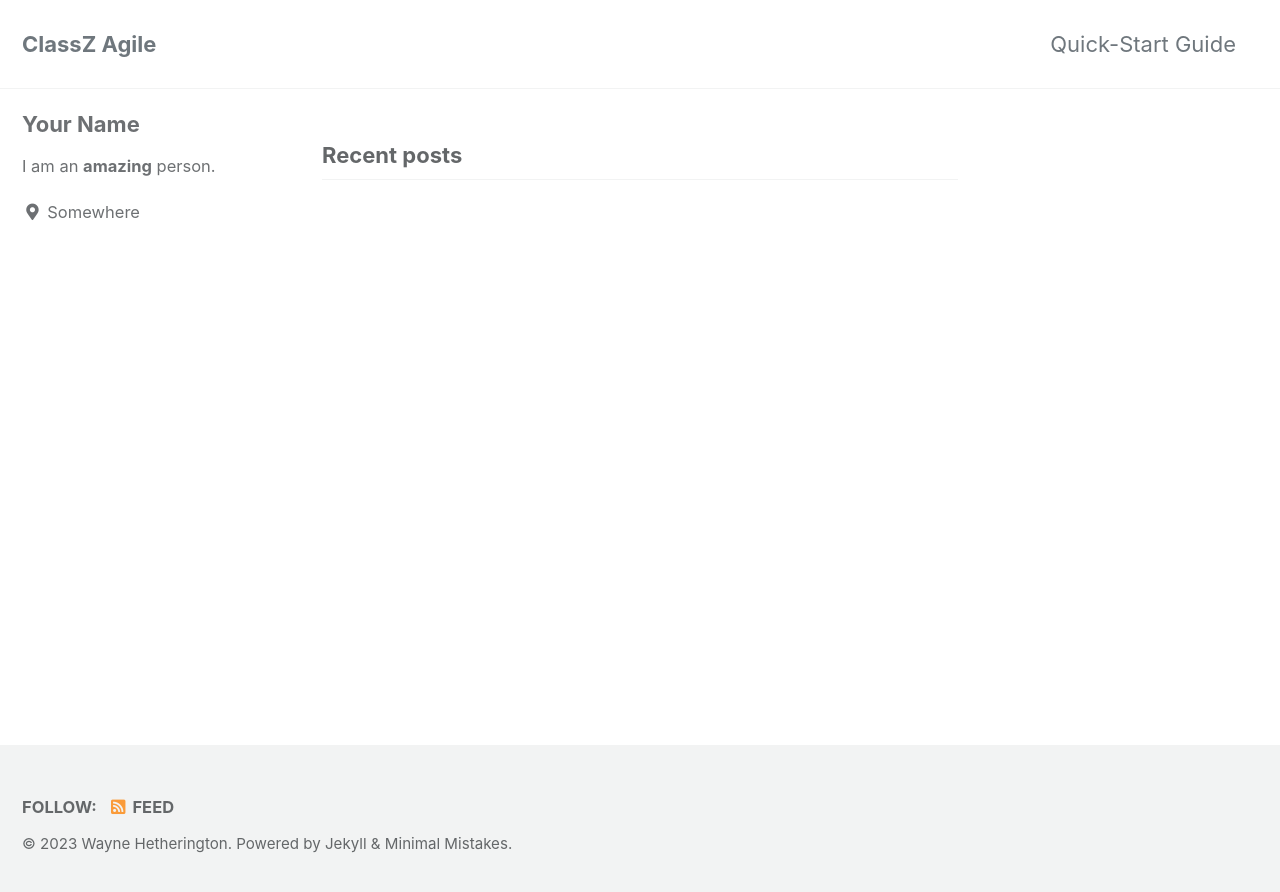
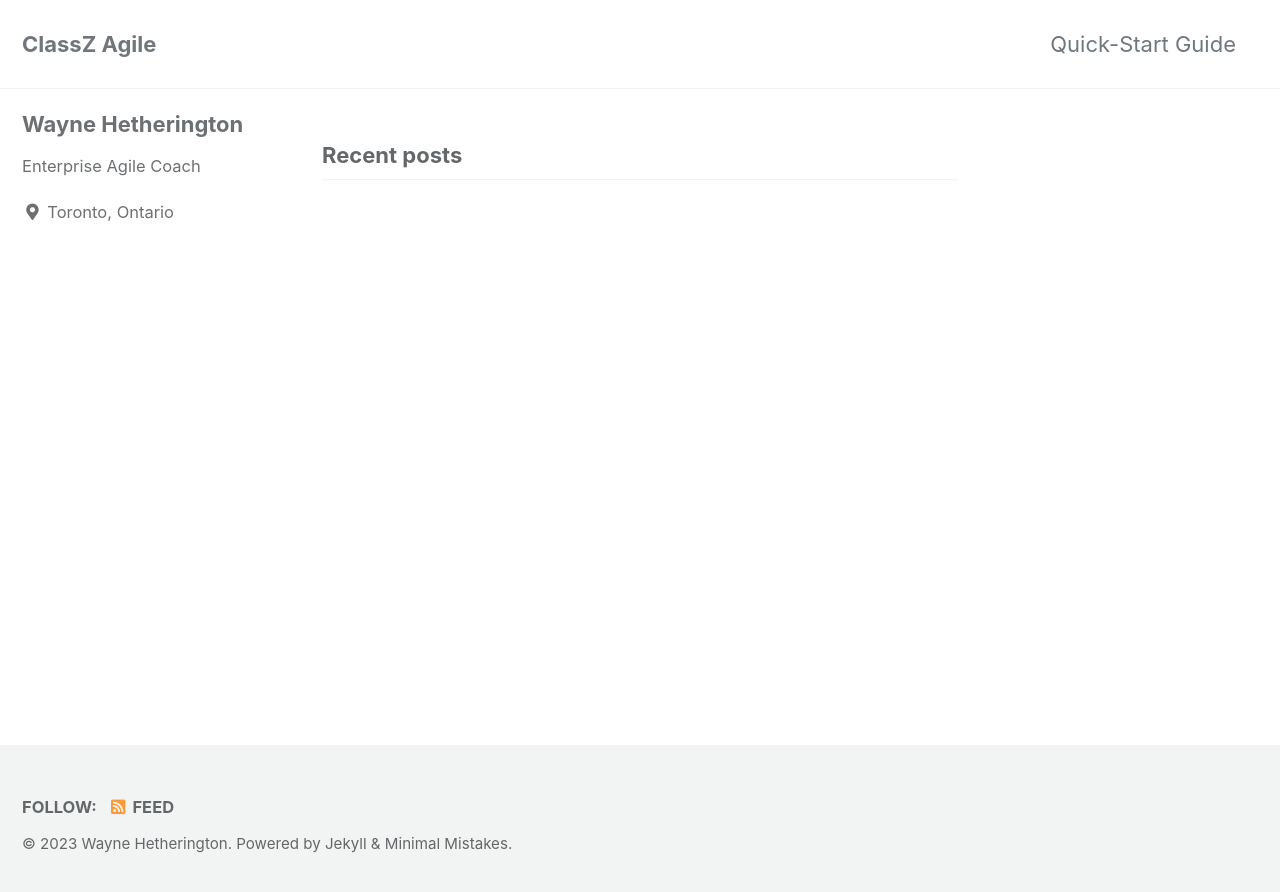
Before and after one commit to waynehet/classz.github.io, a Jekyll site: the page built from index.html, in a window 1280 px wide. Shown: the top 892 px of the page. Built offline with Jekyll 4.4.1, drawn with Linux system fonts in a browser that asks for light colours; cached includes are drawn as plain includes; the list of posts is cut into pages by our own code.

Commit message:
Update name and title

```diff
--- a/_config.yml
+++ b/_config.yml
@@ -104,10 +104,10 @@ analytics:
 
 # Site Author
 author:
-  name             : "Your Name"
+  name             : "Wayne Hetherington"
   avatar           : # path of avatar image, e.g. "/assets/images/bio-photo.jpg"
-  bio              : "I am an **amazing** person."
-  location         : "Somewhere"
+  bio              : "Enterprise Agile Coach"
+  location         : "Toronto, Ontario"
   email            :
   links:
     - label: "Email"
```
